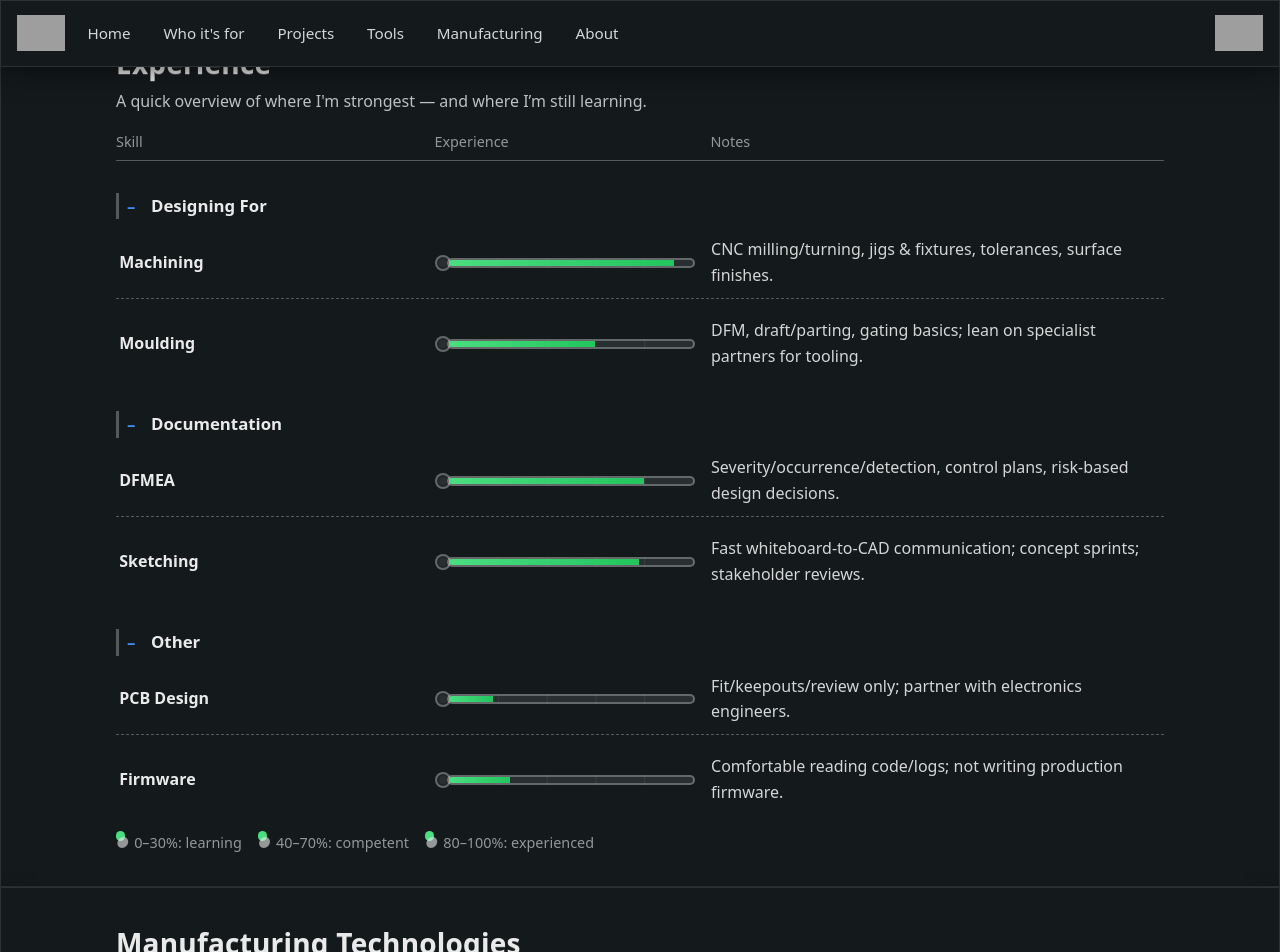
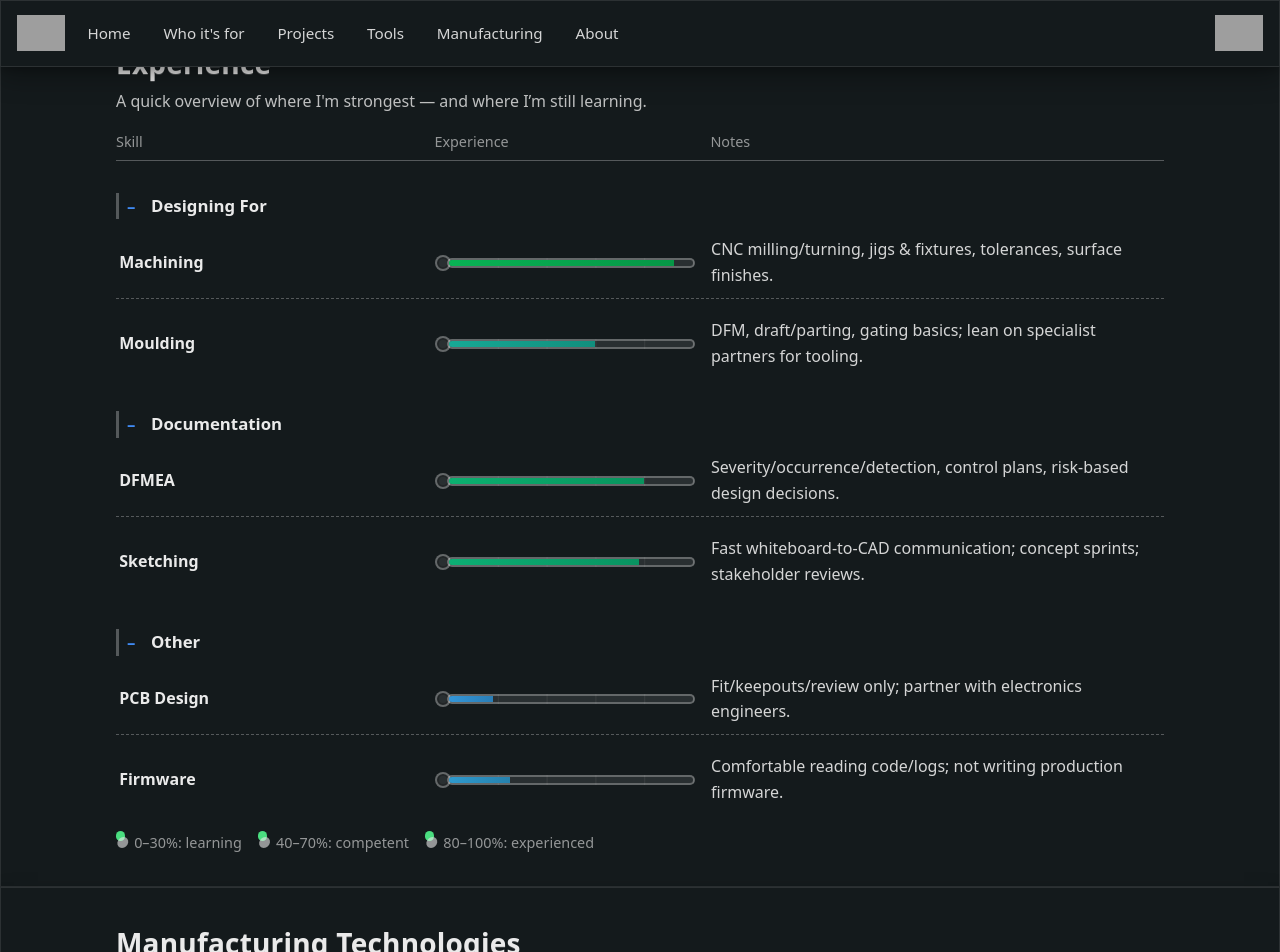
Before and after one commit to JamesAIzzard/jamesaizzard.github.io, a Jekyll site: the page built from index.html, in a window 1280 px wide and 1400 px high, scrolled down 2806 px. Shown: the top 952 px of the window. Built offline with Jekyll 4.4.1, drawn with Linux system fonts in a browser that asks for light colours; some web fonts are replaced; grey boxes are pictures that could not be loaded.

Commit message:
Enhance thermometer styling: add dynamic fill color blending and update gradient for improved visual representation

```diff
--- a/_sass/components/experience.scss
+++ b/_sass/components/experience.scss
@@ -128,6 +128,10 @@
   --bulb: 16px;         /* bulb diameter */
   --tube-h: 10px;       /* tube height */
   --level: 50%;         /* 0%..100% */
+  /* Dynamic fill colour blends site accents by level */
+  --mix-green: var(--level);
+  --mix-blue: calc(100% - var(--level));
+  --fill-color: color-mix(in oklab, var(--accent-1) var(--mix-green), var(--accent-2) var(--mix-blue));
 
   position: relative;
   display: inline-block;
@@ -167,7 +171,14 @@
   position: absolute;
   inset: 0 auto 0 0;
   width: var(--level);
-  background: linear-gradient(90deg, var(--xp-thermo-fill) 0%, var(--xp-thermo-fill-2) 100%);
+  /* Fallback solid if color-mix unsupported */
+  background: var(--xp-thermo-fill);
+  /* Dynamic gradient from blue→green based on --level */
+  background: linear-gradient(
+    90deg,
+    var(--fill-color) 0%,
+    color-mix(in oklab, var(--fill-color) 88%, black) 100%
+  );
 }
 
 /* Optional ticks (subtle) — comment out if you don’t want them */
```
